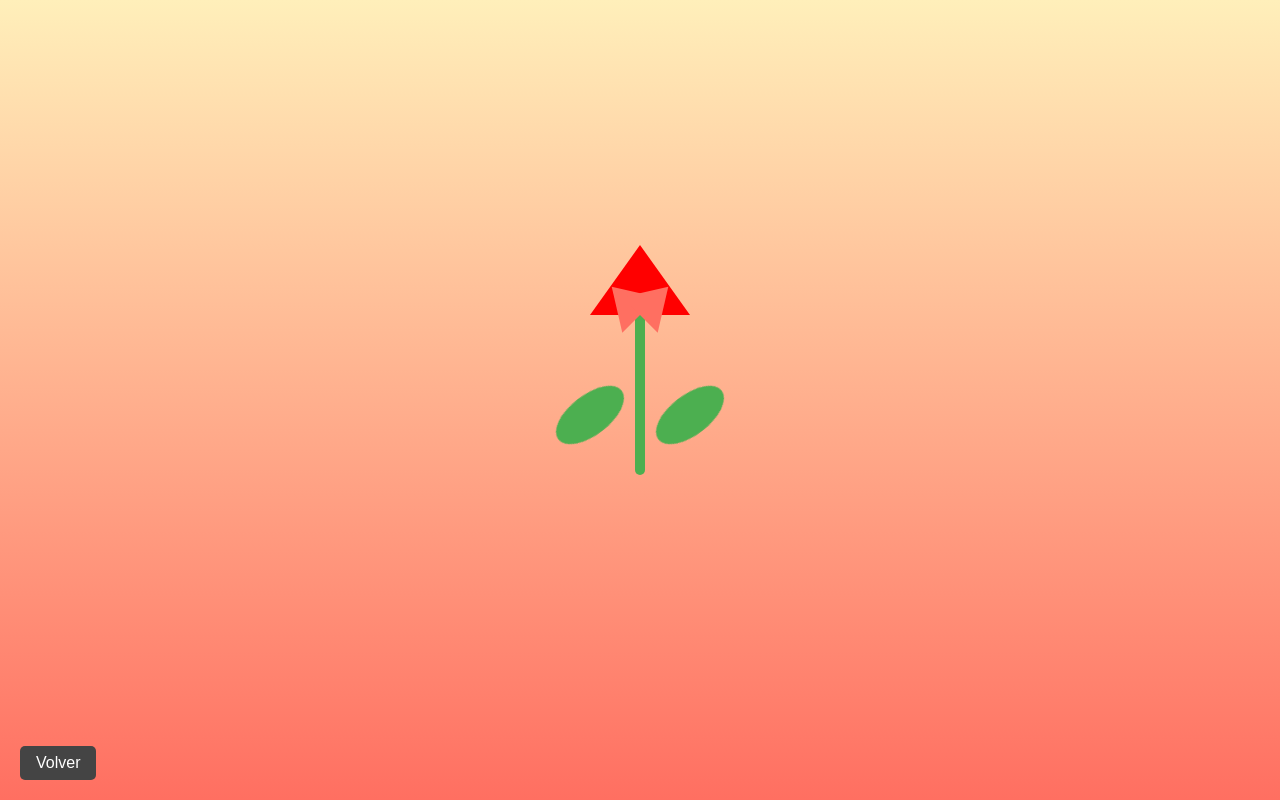
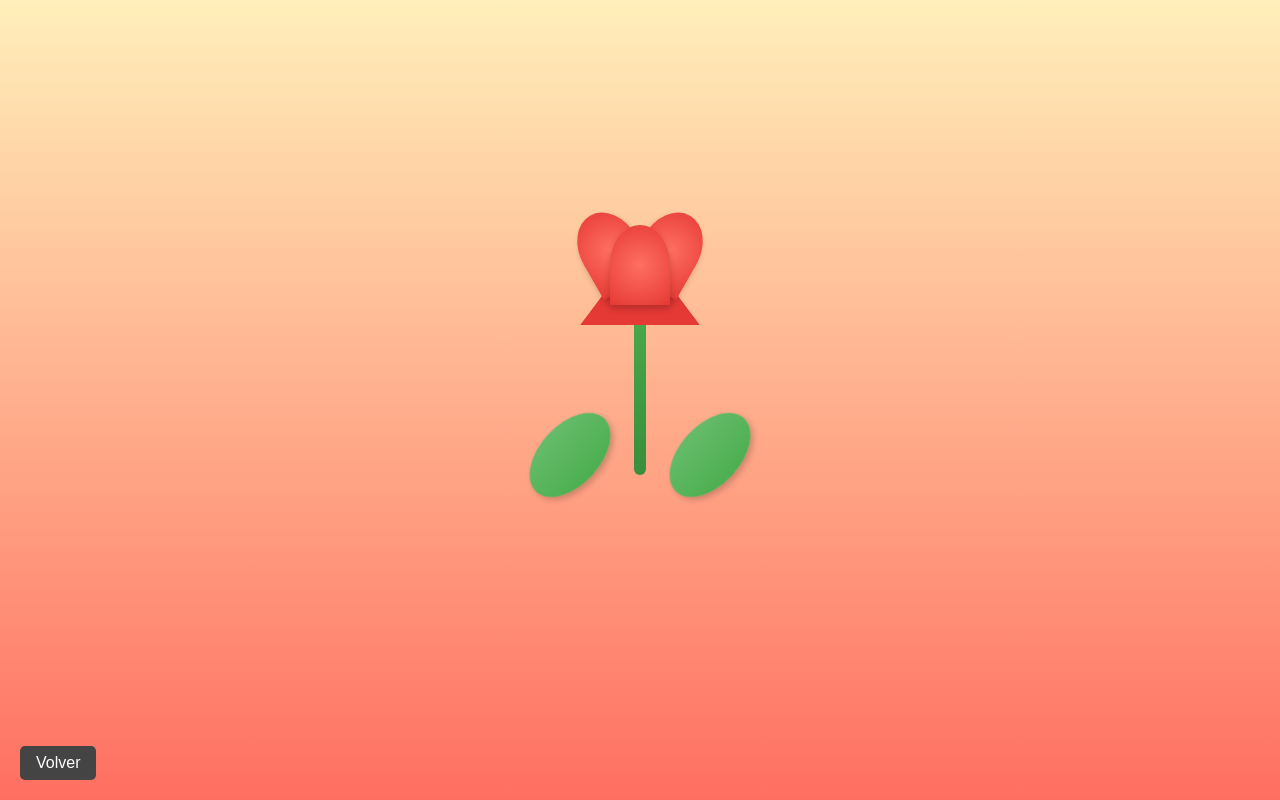
Before and after one commit to wilmorcalero/Tulipanes, a plain HTML site: page tulipanrojo.html in a window 1280 px wide. Drawn offline with Linux system fonts and the light colour scheme.

Commit message:
Update tulipanrojo.html

```diff
--- a/tulipanrojo.html
+++ b/tulipanrojo.html
@@ -18,86 +18,101 @@
 
         .tulip {
             position: relative;
-            width: 100px;
-            height: 150px;
+            width: 120px;
+            height: 250px;
             display: flex;
-            justify-content: center;
+            flex-direction: column;
+            align-items: center;
         }
 
         .stem {
-            position: absolute;
-            width: 10px;
+            width: 12px;
             height: 200px;
-            background: #4caf50;
-            border-radius: 5px;
-            bottom: 0;
+            background: linear-gradient(to bottom, #4caf50, #388e3c);
+            border-radius: 6px;
+            position: relative;
+            z-index: 1;
         }
 
         .leaf {
             position: absolute;
-            width: 80px;
-            height: 40px;
-            background: #4caf50;
+            width: 100px;
+            height: 60px;
+            background: linear-gradient(to bottom, #66bb6a, #4caf50);
             border-radius: 50%;
             bottom: 40px;
-            transform: rotate(-30deg);
-            left: -40px;
-            animation: sway 3s infinite ease-in-out;
+            transform-origin: center;
+            box-shadow: 0 4px 6px rgba(0, 0, 0, 0.2);
+            animation: sway 4s infinite ease-in-out;
+        }
+
+        .leaf.left {
+            transform: rotate(-45deg);
+            left: -60px;
         }
 
         .leaf.right {
-            transform: rotate(30deg);
-            right: -40px;
-            left: unset;
+            transform: rotate(45deg);
+            right: -60px;
         }
 
         .flower {
             position: absolute;
+            bottom: 200px;
             width: 0;
             height: 0;
-            border-left: 50px solid transparent;
-            border-right: 50px solid transparent;
-            border-bottom: 70px solid #ff0000;
-            bottom: 160px;
+            border-left: 60px solid transparent;
+            border-right: 60px solid transparent;
+            border-bottom: 80px solid #e53935;
+            clip-path: polygon(50% 0%, 0% 100%, 100% 100%);
             animation: bloom 2s ease-in-out;
+            z-index: 2;
         }
 
         .petal {
             position: absolute;
-            width: 0;
-            height: 0;
-            border-left: 25px solid transparent;
-            border-right: 25px solid transparent;
-            border-bottom: 40px solid #ff6f61;
-            bottom: 160px;
-            transform-origin: center bottom;
+            bottom: 240px;
+            width: 60px;
+            height: 80px;
+            background: radial-gradient(circle, #ff6f61, #e53935);
+            border-radius: 50% 50% 0 0;
+            transform-origin: bottom center;
+            box-shadow: 0 4px 6px rgba(0, 0, 0, 0.2);
+            z-index: 3;
             animation: bloom 2s ease-in-out;
         }
 
         .petal.one {
-            transform: rotate(-45deg);
+            transform: rotate(-30deg);
+            left: 20px;
         }
 
         .petal.two {
-            transform: rotate(45deg);
+            transform: rotate(30deg);
+            right: 20px;
+        }
+
+        .petal.center {
+            transform: rotate(0);
+            bottom: 220px;
         }
 
         @keyframes sway {
             0%, 100% {
-                transform: rotate(-30deg);
+                transform: rotate(-45deg);
             }
             50% {
-                transform: rotate(-40deg);
+                transform: rotate(-50deg);
             }
         }
 
         @keyframes bloom {
             0% {
-                transform: scaleY(0.5);
+                transform: scale(0.8);
                 opacity: 0;
             }
             100% {
-                transform: scaleY(1);
+                transform: scale(1);
                 opacity: 1;
             }
         }
@@ -122,11 +137,12 @@
 <body>
     <div class="tulip">
         <div class="stem"></div>
-        <div class="leaf"></div>
+        <div class="leaf left"></div>
         <div class="leaf right"></div>
         <div class="flower"></div>
         <div class="petal one"></div>
         <div class="petal two"></div>
+        <div class="petal center"></div>
     </div>
     <a href="index.html" class="back-btn">Volver</a>
 </body>
```
